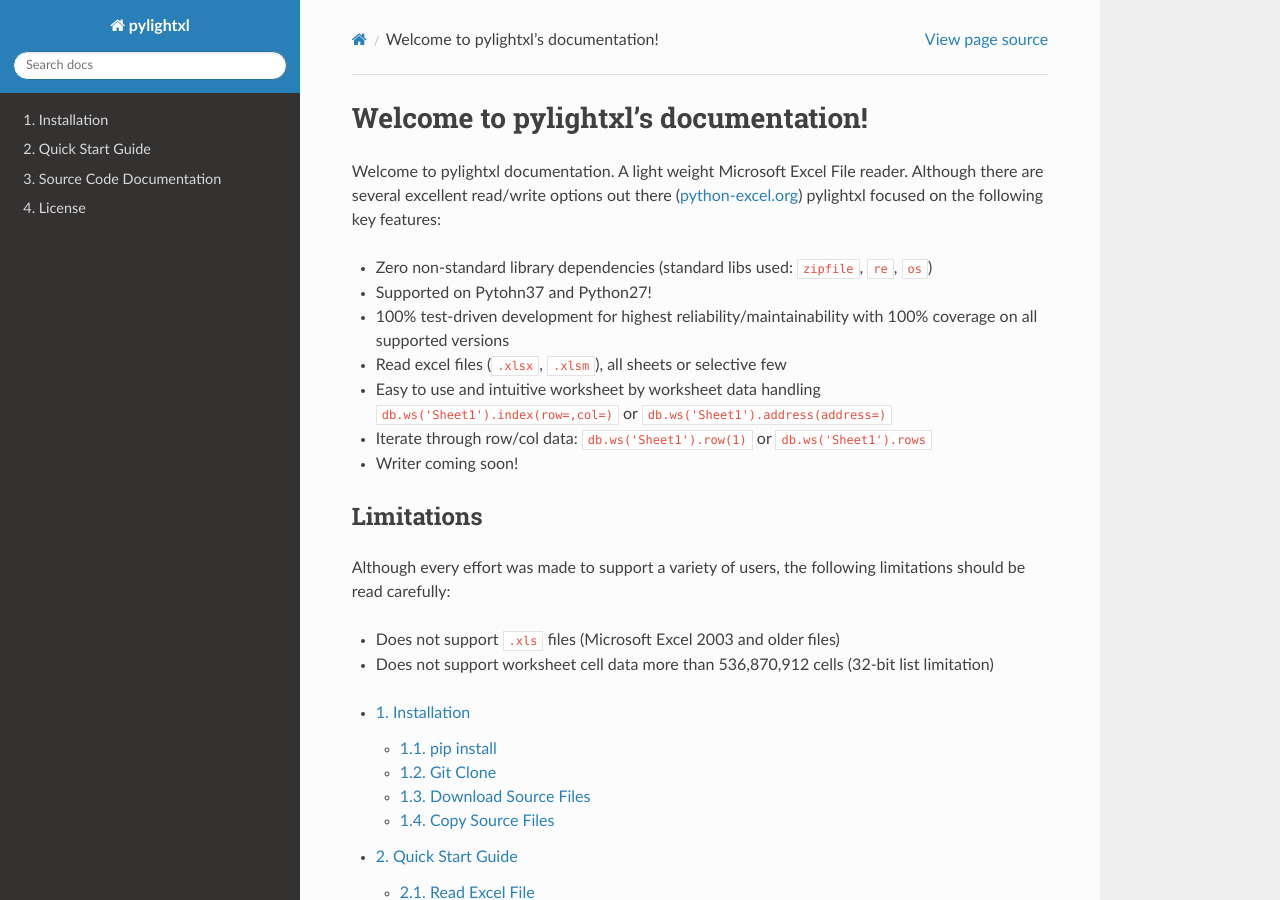
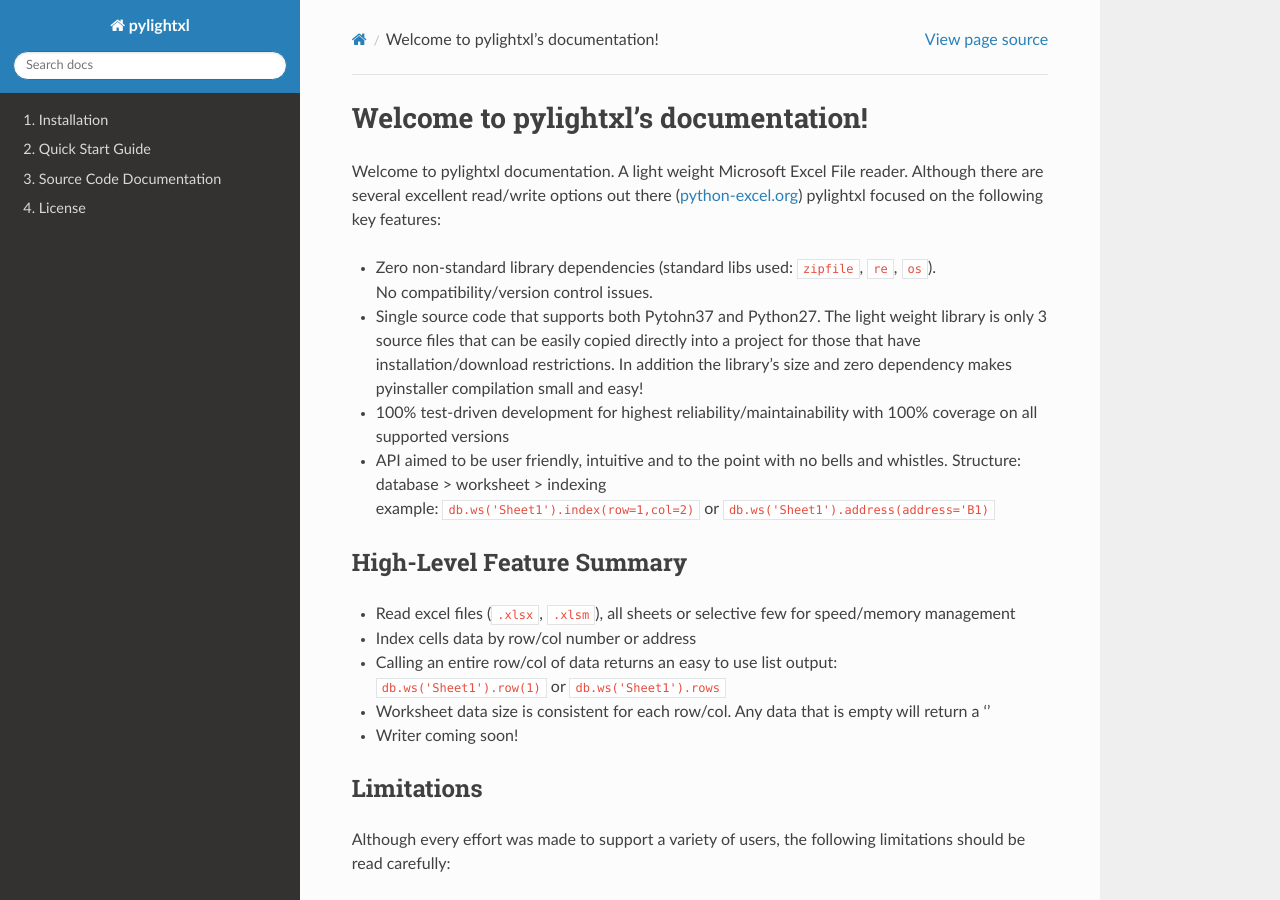
Before and after one commit to PydPiper/pylightxl, a Sphinx documentation site: the page built from doc/source/index.rst, in a window 1280 px wide and 900 px high. Built offline with Sphinx 7.4.7 and the Read the Docs theme 2.0.0, drawn with Linux system fonts in a browser that asks for light colours.

Commit message:
updated doc index page, added batch script to run both 27 and 37 tests at once

```diff
--- a/doc/source/index.rst
+++ b/doc/source/index.rst
@@ -1,21 +1,37 @@
 Welcome to pylightxl's documentation!
 =====================================
+
+.. |br| raw:: html
+
+   <br />
+
 Welcome to pylightxl documentation. A light weight Microsoft Excel File reader. Although there are
 several excellent read/write options out there (`python-excel.org <python-excel.org>`_) pylightxl focused
 on the following key features:
 
-- Zero non-standard library dependencies (standard libs used: ``zipfile``, ``re``, ``os``)
+- Zero non-standard library dependencies (standard libs used: ``zipfile``, ``re``, ``os``). |br|
+  No compatibility/version control issues.
 
-- Supported on Pytohn37 and Python27!
+- Single source code that supports both Pytohn37 and Python27.
+  The light weight library is only 3 source files that can be easily copied directly into a project for
+  those that have installation/download restrictions. In addition the library's size and zero dependency makes
+  pyinstaller compilation small and easy!
 
 - 100% test-driven development for highest reliability/maintainability with 100% coverage on all supported versions
 
-- Read excel files (``.xlsx``, ``.xlsm``), all sheets or selective few
+- API aimed to be user friendly, intuitive and to the point with no bells and whistles. Structure: database > worksheet > indexing |br|
+  example: ``db.ws('Sheet1').index(row=1,col=2)``  or ``db.ws('Sheet1').address(address='B1)``
 
-- Easy to use and intuitive worksheet by worksheet data handling
-  ``db.ws('Sheet1').index(row=,col=)``  or ``db.ws('Sheet1').address(address=)``
 
-- Iterate through row/col data: ``db.ws('Sheet1').row(1)`` or ``db.ws('Sheet1').rows``
+High-Level Feature Summary
+--------------------------
+- Read excel files (``.xlsx``, ``.xlsm``), all sheets or selective few for speed/memory management
+
+- Index cells data by row/col number or address
+
+- Calling an entire row/col of data returns an easy to use list output: |br| ``db.ws('Sheet1').row(1)`` or ``db.ws('Sheet1').rows``
+
+- Worksheet data size is consistent for each row/col. Any data that is empty will return a ''
 
 - Writer coming soon!
 
```
Also changed, not shown: doc/source/conf.py (line endings or trailing spaces), 1 other file.
